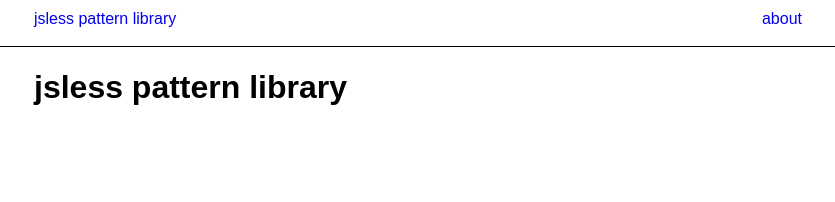
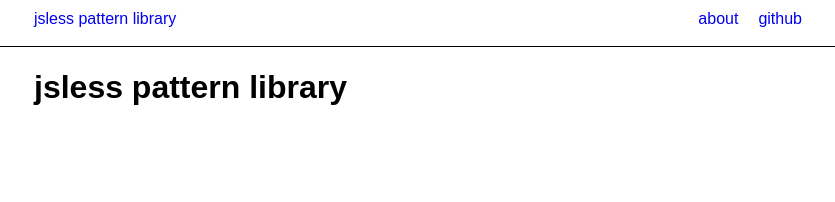
Before and after one commit to harrypujols/jsless, a Jekyll site: the page built from index.html, in a window 1280 px wide. Shown: the top 202 px of the page, without its empty margins (222-1057 px from the left). Built offline with Jekyll 4.4.1, drawn with Linux system fonts in a browser that asks for light colours.

Commit message:
New menu item

```diff
--- a/_data/nav.yml
+++ b/_data/nav.yml
@@ -1,2 +1,4 @@
 - name: "About"
-  link: "/about/"
+  link: "about"
+- name: "Github"
+  link: "https://github.com/harrypujols/jsless"
--- a/_layouts/default.html
+++ b/_layouts/default.html
@@ -36,12 +36,9 @@
             <ul class="horizontal-menu">
                 {% for item in site.data.nav %}
                   {% if item.link == page.url %}
-                      <li class="horizontal-menu-item active"><a href="{{ site.url }}{{ site.baseurl }}{{ item.link }}">{{ item.name }}</a>
+                      <li class="horizontal-menu-item active"><a href="{{ item.link }}">{{ item.name }}</a>
                   {% else %}
-                      <li class="horizontal-menu-item"><a href="{{ site.url }}{{ site.baseurl }}{{ item.link }}">{{ item.name }}</a>
-                  {% endif %}
-                  {% if forloop.first == false %}
-                      /
+                      <li class="horizontal-menu-item"><a href="{{ item.link }}">{{ item.name }}</a>
                   {% endif %}
                       </li>
                 {% endfor %}
--- a/_sass/_navbar.scss
+++ b/_sass/_navbar.scss
@@ -20,4 +20,8 @@
   &-item {
     text-transform: lowercase;
   }
+
+  a {
+    margin-left: 20px;
+  }
 }
```
